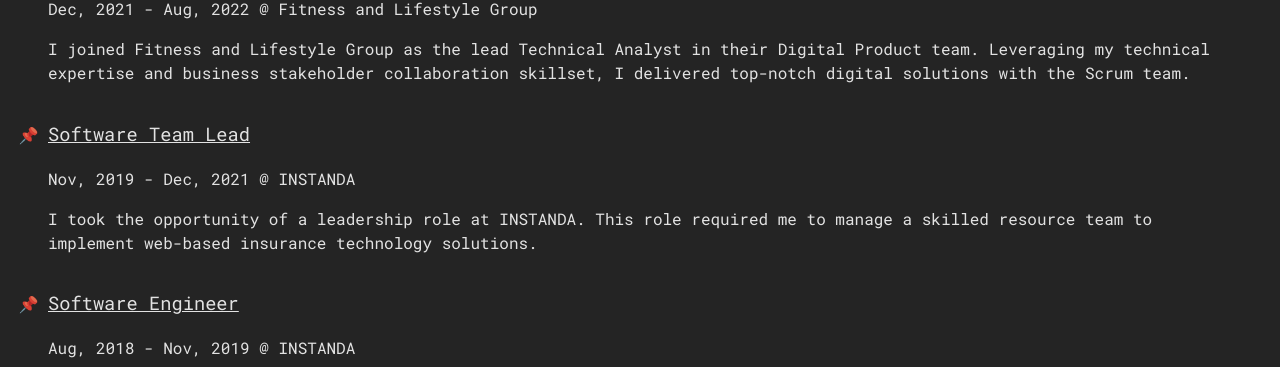
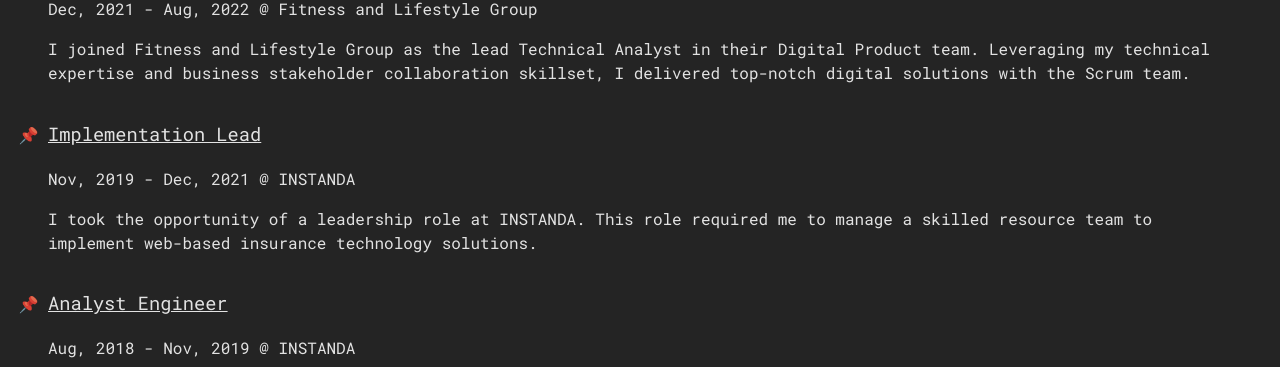
Before and after one commit to sslukess/sslukess, a React (Vite) app: page / in a window 1280 px wide. Shown: the part 1280-1647 px from the top of the page. Built offline with nearby package versions, Linux system fonts and the light colour scheme.

Commit message:
Update previousJobs.ts

```diff
--- a/src/content/previousJobs.ts
+++ b/src/content/previousJobs.ts
@@ -17,7 +17,7 @@ const flgBA: IPreviousJob = {
 };
 
 const instandaTechLead: IPreviousJob = {
-    title: "Software Team Lead",
+    title: "Implementation Lead",
     employer: "INSTANDA",
     yearFrom: "Nov, 2019",
     yearTo: "Dec, 2021",
@@ -25,7 +25,7 @@ const instandaTechLead: IPreviousJob = {
 };
 
 const instandaConfigAnalyst: IPreviousJob = {
-    title: "Software Engineer",
+    title: "Analyst Engineer",
     employer: "INSTANDA",
     yearFrom: "Aug, 2018",
     yearTo: "Nov, 2019",
```
